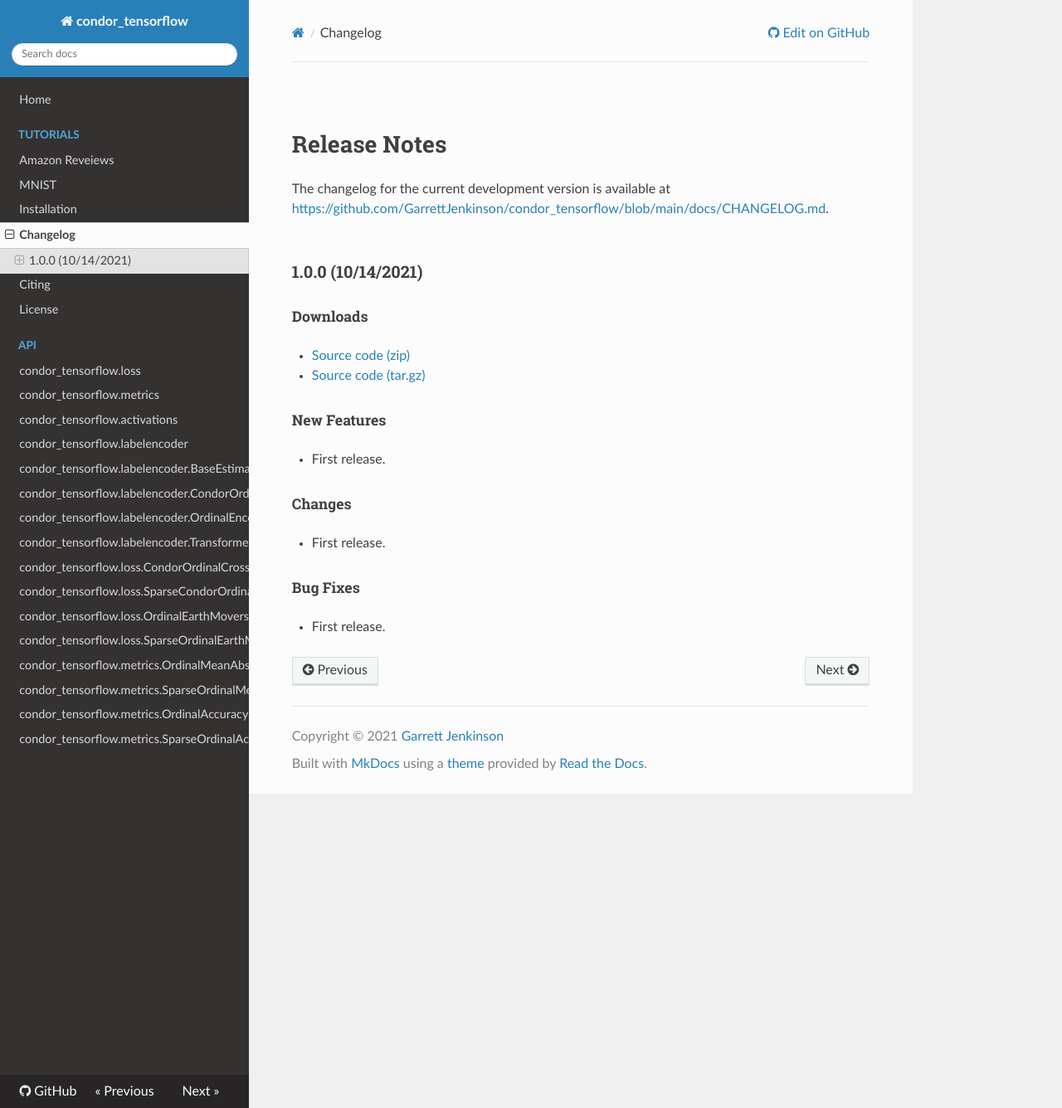
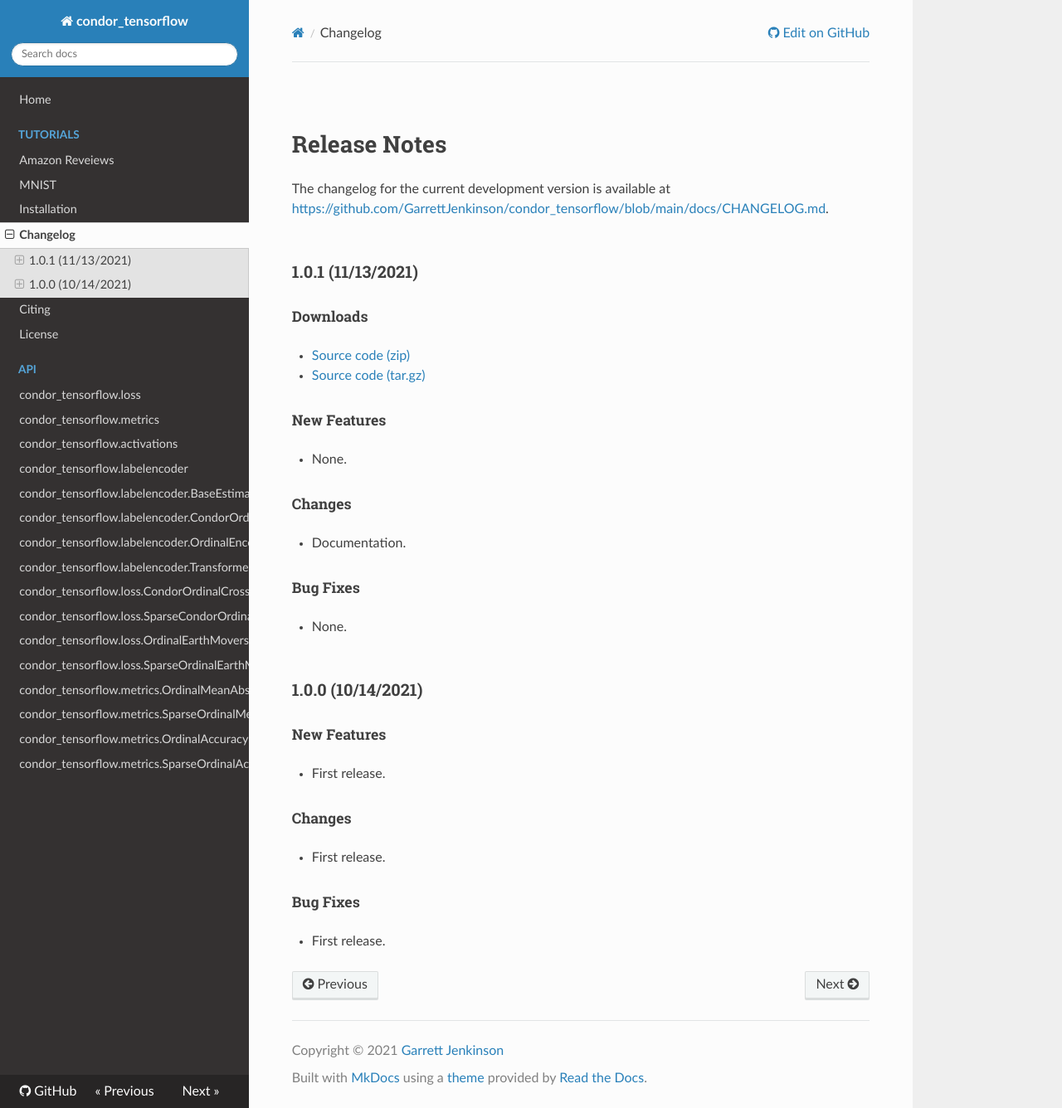
Before and after one commit to GarrettJenkinson/condor_tensorflow, an MkDocs documentation site: the page built from docs/CHANGELOG.md, in a window 1280 px wide and 1336 px high. Shown: the whole window at 83% size. Built offline with MkDocs 1.6.1, drawn with Linux system fonts in a browser that asks for light colours; nearby versions of some CDN libraries.

Commit message:
Update CHANGELOG.md

```diff
--- a/docs/CHANGELOG.md
+++ b/docs/CHANGELOG.md
@@ -3,12 +3,28 @@
 The changelog for the current development version is available at
 [https://github.com/GarrettJenkinson/condor_tensorflow/blob/main/docs/CHANGELOG.md](https://github.com/GarrettJenkinson/condor_tensorflow/blob/main/docs/CHANGELOG.md).
 
-### 1.0.0 (10/14/2021)
+
+### 1.0.1 (11/13/2021)
 
 ##### Downloads
 
-- [Source code (zip)](https://github.com/GarrettJenkinson/condor_tensorflow/archive/v1.0.0.zip)
-- [Source code (tar.gz)](https://github.com/GarrettJenkinson/condor_tensorflow/archive/v1.0.0.tar.gz)
+- [Source code (zip)](https://github.com/GarrettJenkinson/condor_tensorflow/archive/v1.0.1.zip)
+- [Source code (tar.gz)](https://github.com/GarrettJenkinson/condor_tensorflow/archive/v1.0.1.tar.gz)
+
+##### New Features
+
+- None.
+
+##### Changes
+
+- Documentation.
+
+##### Bug Fixes
+
+- None.
+
+
+### 1.0.0 (10/14/2021)
 
 ##### New Features
 
```
